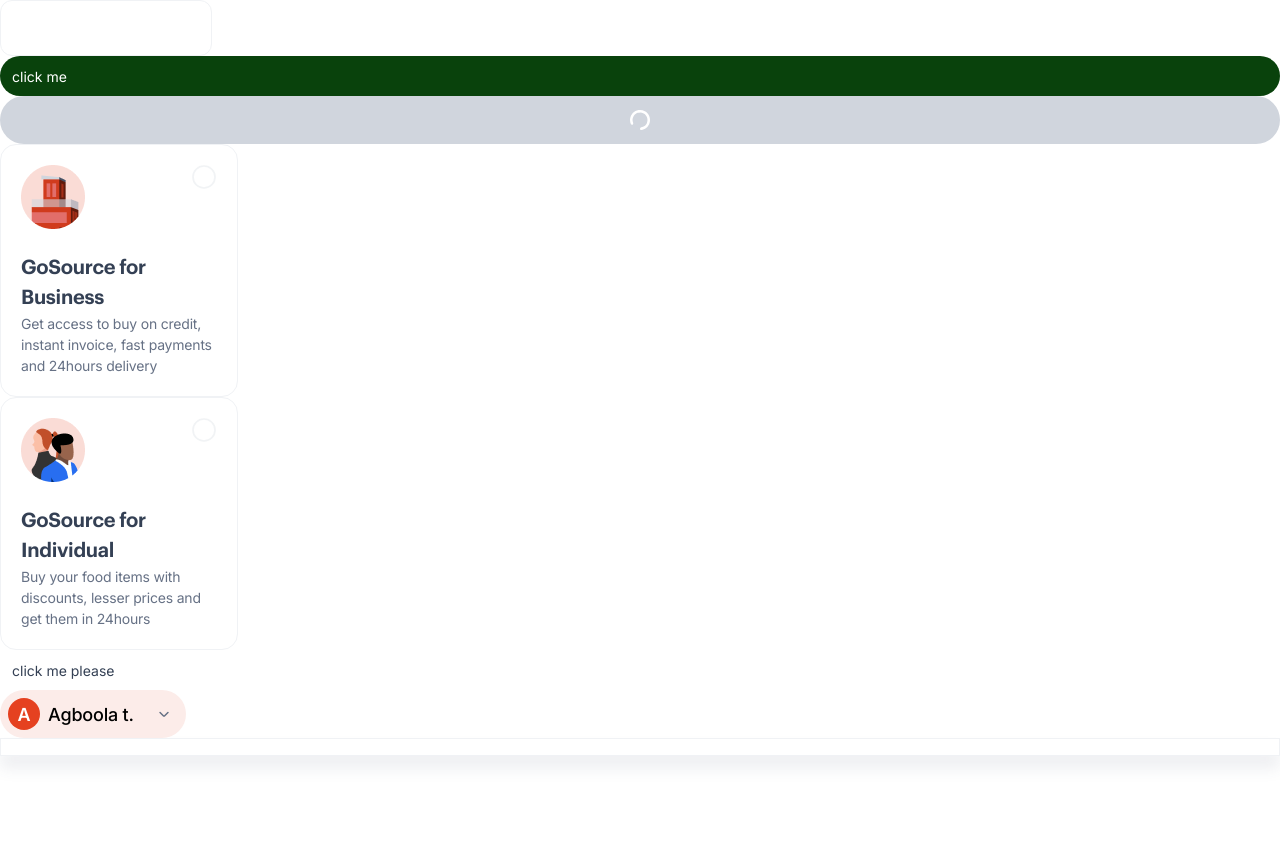
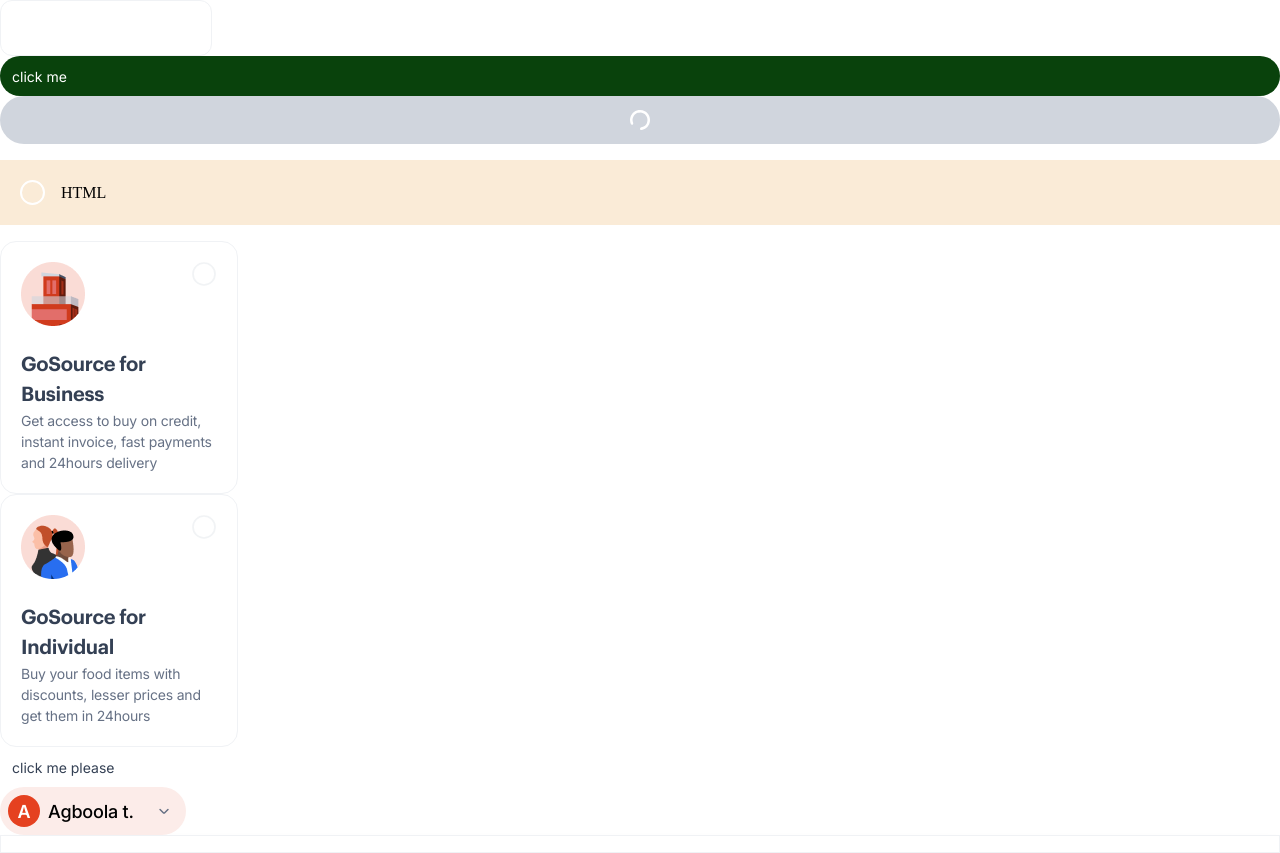
Before and after one commit to kaiser54/gosource, a Nuxt app: page / in a window 1280 px wide. Before the commit the page ends 800 px from the top, so only its background shows below. Built offline with nearby package versions, Linux system fonts and the light colour scheme.

Commit message:
checkbox

```diff
--- /dev/null
+++ b/components/CheckBox.vue
@@ -0,0 +1,100 @@
+<template>
+  <svg
+    :class="{ selected: clicked, onHover: isHovered }"
+    viewBox="0 0 25 25"
+    width="25"
+    height="25"
+  >
+    <circle cx="12" cy="12" r="11" />
+    <path
+      d="M8.5,12l2.5,2.5L15.5,10"
+      fill="none"
+      stroke="#fff"
+      stroke-width="2"
+      stroke-linecap="round"
+      stroke-linejoin="round"
+    />
+  </svg>
+</template>
+
+<script setup>
+import { ref, computed } from "vue";
+const { clicked, isHovered } = defineProps({
+  clicked: {
+    type: Boolean,
+    default: false,
+  },
+  isHovered: {
+    type: Boolean,
+    default: false,
+  },
+});
+</script>
+
+<style scoped>
+svg {
+  transition: opacity 0.3s, transform 0.3s;
+}
+
+svg circle {
+  stroke: #e4e7ec;
+  stroke-width: 1.66667px;
+  fill: none;
+
+  width: 100px;
+  height: 100px;
+  border-radius: 50%;
+  opacity: 0.5;
+
+  /* transform-origin: center center; */
+  transition: all 0.3s ease-out;
+}
+
+svg path {
+  width: 100px;
+  height: 100px;
+  transform: translate(-50%, -50%);
+  position: absolute;
+  top: 50%;
+  left: 50%;
+  transform-origin: center center;
+
+  transition: opacity 0.3s, transform 0.3s;
+  transform: scale(0.4);
+  opacity: 1;
+}
+
+path {
+  stroke-dasharray: 5;
+  stroke-dashoffset: 5;
+  animation: check 4s forwards;
+}
+
+svg.onHover circle {
+  border: 1px solid var(--grey-300, #d0d5dd);
+  stroke: var(--grey-300, #d0d5dd);
+  opacity: 1;
+}
+
+.selected svg path {
+  opacity: 1;
+  animation: scaleAnimation 0.3s forwards;
+}
+.selected svg circle {
+  fill: #09420c;
+  animation: scaleAnimation 0.3s forwards;
+}
+
+@keyframes scaleAnimation {
+  0% {
+    transform: scale(0.4);
+  }
+  50% {
+    transform: scale(1.6);
+  }
+  100% {
+    transform: scale(1);
+    opacity: 1;
+  }
+}
+</style>
--- a/components/Waitlist/Card.vue
+++ b/components/Waitlist/Card.vue
@@ -1,23 +1,15 @@
 <template>
   <div
     class="flex border select-card"
+    :class="{ selected: selectedItem === data.value }"
+    @mouseover="handleMouseOver"
+    @mouseleave="handleMouseLeave"
     @click="$emit('selectEvent', data.value)"
-    :class="{ selected: selectedItem === data.value }"
   >
     <div class="img-select flex">
       <img :src="data.img" alt="" />
       <div class="radio">
-        <svg viewBox="0 0 25 25" width="25" height="25">
-          <circle cx="12" cy="12" r="11" />
-          <path
-            d="M8.5,12l2.5,2.5L15.5,10"
-            fill="none"
-            stroke="#fff"
-            stroke-width="2"
-            stroke-linecap="round"
-            stroke-linejoin="round"
-          />
-        </svg>
+        <CheckBox :isHovered="isHovered" />
       </div>
     </div>
     <div class="content-flex">
@@ -39,6 +31,16 @@
     required: true,
   },
 });
+
+const isHovered = ref(false);
+const handleMouseOver = () => {
+  isHovered.value = true;
+};
+
+const handleMouseLeave = () => {
+  isHovered.value = false;
+};
+
 </script>
 
 <style>
@@ -86,7 +88,8 @@
   transition: all 0.3s ease-out;
 }
 
-.select-card:hover, .select-card:hover svg circle {
+.select-card:hover,
+.select-card:hover svg circle {
   border: 1px solid var(--grey-300, #d0d5dd);
   stroke: var(--grey-300, #d0d5dd);
   opacity: 1;
@@ -99,37 +102,6 @@
   align-items: flex-start;
   align-self: stretch;
 }
-svg {
-  transition: opacity 0.3s, transform 0.3s;
-}
-
-svg circle {
-  stroke: #e4e7ec;
-  stroke-width: 1.66667px;
-  fill: none;
-
-  width: 100px;
-  height: 100px;
-  border-radius: 50%;
-  opacity: 0.5;
-
-  /* transform-origin: center center; */
-  transition: all 0.3s ease-out;
-}
-
-svg path {
-  width: 100px;
-  height: 100px;
-  transform: translate(-50%, -50%);
-  position: absolute;
-  top: 50%;
-  left: 50%;
-  transform-origin: center center;
-
-  transition: opacity 0.3s, transform 0.3s;
-  transform: scale(0.4);
-  opacity: 1;
-}
 
 .selected {
   border: 1px solid var(--orange-orange-300, #ee806a);
@@ -140,25 +112,4 @@
   border: 1px solid var(--orange-orange-300, #ee806a);
 }
 
-.selected svg path {
-  opacity: 1;
-  animation: scaleAnimation 0.3s forwards;
-}
-.selected svg circle {
-  fill: #09420c;
-  animation: scaleAnimation 0.3s forwards;
-}
-
-@keyframes scaleAnimation {
-  0% {
-    transform: scale(0.4);
-  }
-  50% {
-    transform: scale(1.6);
-  }
-  100% {
-    transform: scale(1);
-    opacity: 1;
-  }
-}
 </style>
--- a/pages/index.vue
+++ b/pages/index.vue
@@ -14,6 +14,15 @@
       type="primary"
       :isLoading="true"
     />
+    <div class="container">
+      <input type="checkbox" id="input-1" class="check-input" />
+      <label for="input-1" class="checkbox">
+        <svg viewBox="0 0 22 16" fill="none">
+          <path d="M1 6.85L8.09677 14L21 1" />
+        </svg>
+      </label>
+      <span>HTML</span>
+    </div>
     <WaitlistCard
       v-for="(data, index) in waitlistData"
       :key="index"
@@ -30,7 +39,7 @@
 <script setup>
 import { ref } from "vue";
 
-const firstName = ref("")
+const firstName = ref("");
 
 const waitlistData = ref([
   {
@@ -38,14 +47,14 @@
     snippet:
       "Get access to buy on credit, instant invoice, fast payments and 24hours delivery",
     value: "business",
-    img:  "/images/business.png",
+    img: "/images/business.png",
   },
   {
     title: "GoSource for Individual",
     snippet:
       "Buy your food items with discounts, lesser prices and get them in 24hours",
     value: "individual",
-    img:  "/images/individual.png",
+    img: "/images/individual.png",
   },
 ]);
 
@@ -56,4 +65,68 @@
 </script>
 
 <style scoped>
+.container {
+  padding: 20px;
+  background-color: antiquewhite;
+  margin: 1rem 0;
+  display: flex;
+  align-items: center;
+}
+.container span {
+  margin-left: 1rem;
+}
+.check-input {
+  display: none;
+}
+.checkbox {
+  width: 25px;
+  height: 25px;
+  border: 2px solid #fff;
+  border-radius: 50%;
+  display: flex;
+  justify-content: center;
+  align-items: center;
+  cursor: pointer;
+  padding: 3px;
+  transition: 0.3s all;
+}
+.checkbox svg {
+  width: 20px;
+  height: 20px;
+}
+.check-input:checked + .checkbox {
+  background: #26bfbf;
+  border: 2px solid #26bfbf;
+}
+.check-input:checked + .checkbox svg path {
+  stroke-dasharray: 500;
+  stroke-dashoffset: 500;
+  stroke: #fff;
+  stroke-width: 3;
+  animation: check 4s forwards;
+}
+.checkbox::before {
+  content: "";
+  background: #26bfbf66;
+  position: absolute;
+  border-radius: 50%;
+  transform: scale(0);
+  display: block;
+  width: 60px;
+  height: 60px;
+  z-index: -1;
+}
+.check-input:checked + .checkbox::before {
+  animation: ripple 0.3s;
+}
+@keyframes check {
+  to {
+      stroke-dashoffset: 0;
+  }
+}
+@keyframes ripple {
+  to {
+      transform: scale(1);
+  }
+}
 </style>
```
Also changed, not shown: 1 other file (tests, documents, lock files or other folders).
